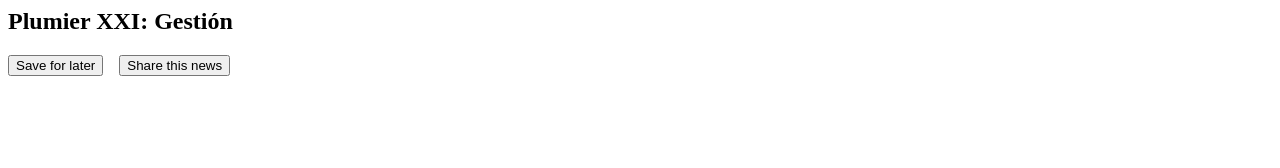
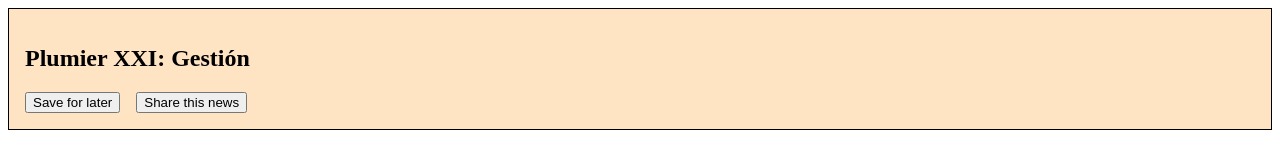
Before and after one commit to edumurcia/gestion, a plain HTML site: page index.html in a window 1280 px wide. Drawn offline with Linux system fonts and the light colour scheme.

Commit message:
Update index.html

```diff
--- a/index.html
+++ b/index.html
@@ -7,12 +7,14 @@
   margin-bottom: 0;
   gap: 1em;
 }
-    .cabecera {
-      backgraund-color: bisque;
-    }
+      .news {
+  background-color: bisque;
+  padding: 1em;
+  border: solid thin black;
+}
   </style>
   <head>
-    <div class="cabecera">
+    <div class="news">
       <title>Plumier XXI: Gestión</title>
       <h2>Plumier XXI: Gestión</h2>
       <menu>
```
